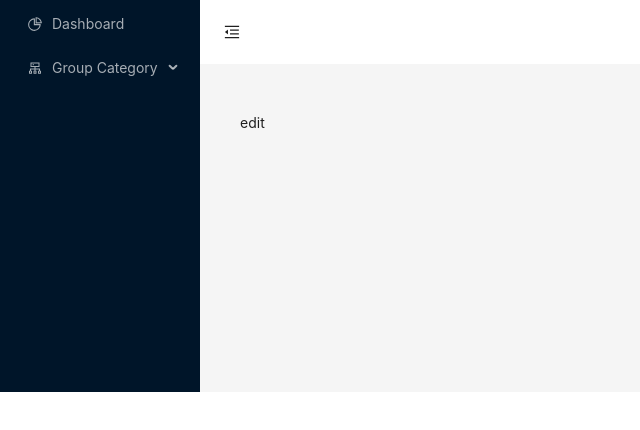
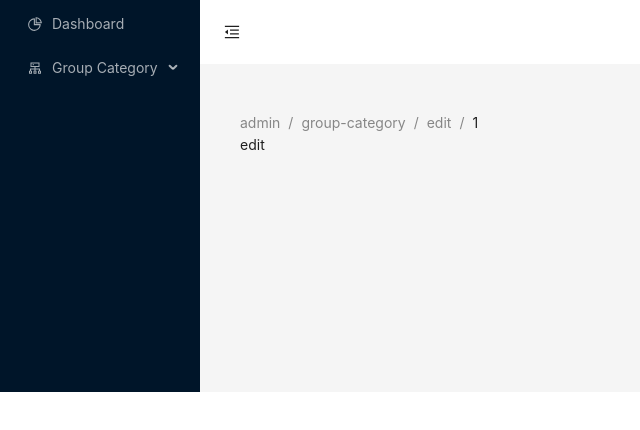
Before and after one commit to dev3h/news_reactjs_web, a React (Vite) app: page /admin/group-category/edit/1 in a window 1280 px wide. Shown: the top 430 px of the page, without its empty margins (0-640 px from the left). Built offline with nearby package versions, Linux system fonts and the light colour scheme.

Commit message:
create breadcrumb, but breadcrumb is not correct

```diff
--- /dev/null
+++ b/src/components/BreadCrumbCustom.jsx
@@ -0,0 +1,57 @@
+import { Breadcrumb } from "antd";
+import { useEffect, useState } from "react";
+import { useLocation } from "react-router-dom";
+
+const BreadCrumbCustom = () => {
+  const location = useLocation();
+  const [breadcrumb, setBreadCrumb] = useState([]);
+  const [pathname, setPathName] = useState([]);
+
+  const calculatePath = (item, index) => {
+    const currentPathname = window.location.pathname;
+    const pathArray = currentPathname.split("/").filter((item) => item !== "");
+    const adminIndex = pathArray.indexOf("admin");
+
+    let label = item;
+    let link = "";
+
+    if (adminIndex !== -1 && adminIndex !== pathArray.length - 1) {
+      const newPath = pathArray.slice(0, index + 1).join("/");
+      link = `/${newPath}`;
+    } else {
+      link = `${item}`;
+    }
+
+    return { label, link };
+  };
+  useEffect(() => {
+    const currentPathname = location.pathname;
+    console.log(currentPathname);
+    const pathArray = currentPathname.split("/").filter((item) => item !== "");
+    setPathName(pathArray);
+  }, [location.pathname]);
+  useEffect(() => {
+    pathname.forEach((item, index) => {
+      const { label, link } = calculatePath(item, index);
+      setBreadCrumb((prev) => [...prev, { label, link }]);
+    });
+  }, [pathname]);
+  const renderBreadcrumb = () => {
+    const items = [];
+    breadcrumb?.map((item, index) => {
+      if (index === breadcrumb.length - 1) {
+        items.push({
+          title: item.label,
+        });
+      } else {
+        items.push({
+          title: <a href={item.link}>{item.label}</a>,
+        });
+      }
+    });
+    return items;
+  };
+  return <Breadcrumb className="mb-4" items={renderBreadcrumb()} />;
+};
+
+export default BreadCrumbCustom;
--- a/src/layouts/app-layouts/admin-layouts/index.jsx
+++ b/src/layouts/app-layouts/admin-layouts/index.jsx
@@ -3,6 +3,7 @@ import { useState } from "react";
 import { Layout, theme } from "antd";
 import HeaderNav from "./HeaderNav";
 import SideBar from "./SideBar";
+import BreadCrumbCustom from "@/components/BreadCrumbCustom";
 
 const { Content } = Layout;
 
@@ -29,6 +30,7 @@ const AdminLayout = () => {
             minHeight: 280,
           }}
         >
+          <BreadCrumbCustom />
           <Outlet />
         </Content>
       </Layout>
--- a/src/pages/admin-pages/group-category/Create.jsx
+++ b/src/pages/admin-pages/group-category/Create.jsx
@@ -3,31 +3,41 @@ import { Card, Form, Input, Button, message } from "antd";
 import groupCategoryServices from "@/services/groupCategoryServices";
 
 const Create = () => {
+  const [form] = Form.useForm();
   const handleSubmit = async (values) => {
     try {
       const response = await groupCategoryServices.create(values);
       message.success(response?.data?.message);
+      form.resetFields();
+      // focus on first input
+      form.getFieldInstance("name").focus();
     } catch (error) {
       if (error?.response?.status === 422) {
         message.error(error?.response?.data?.message);
       }
     }
   };
+  const validateMessages = {
+    required: "${label} là bắt buộc",
+  };
   return (
     <Card>
-      <Form className="w-full lg:w-1/2 xl:w-1/4" onFinish={handleSubmit}>
+      <Form
+        validateMessages={validateMessages}
+        className="w-full lg:w-1/2 xl:w-1/4"
+        onFinish={handleSubmit}
+        form={form}
+      >
         <Form.Item
           label="Tên nhóm"
           name="name"
           rules={[
             {
               required: true,
-              message: "Vui lòng nhập tên nhóm",
             },
           ]}
         >
-          <Input placeholder="Nhập tên nhóm" allowClear />
-          <small></small>
+          <Input autoFocus placeholder="Nhập tên nhóm" allowClear />
         </Form.Item>
         <Form.Item>
           <Button htmlType="submit" type="primary" className="bg-blue-400">
```
